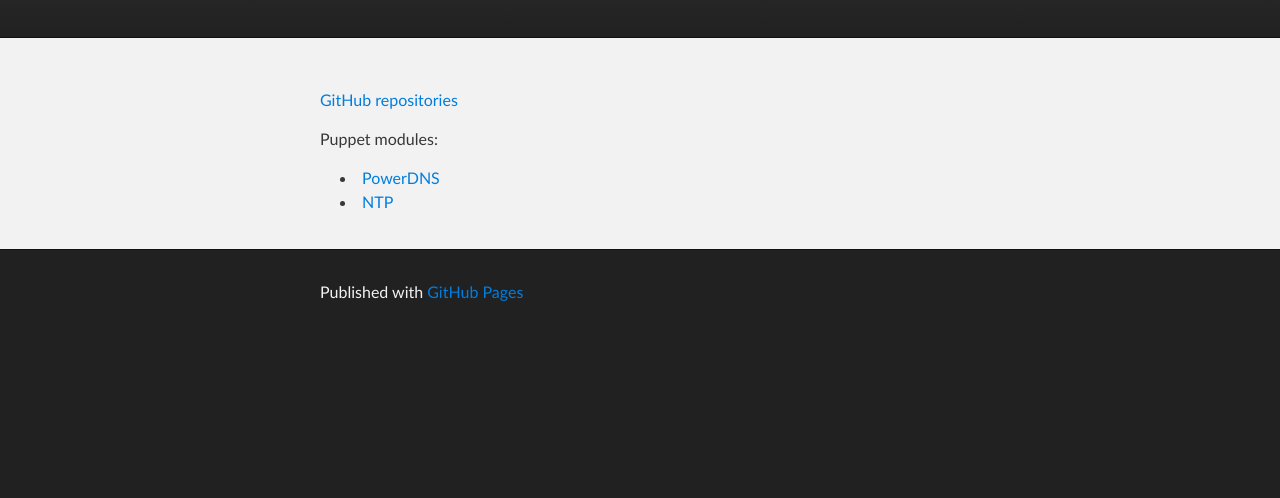
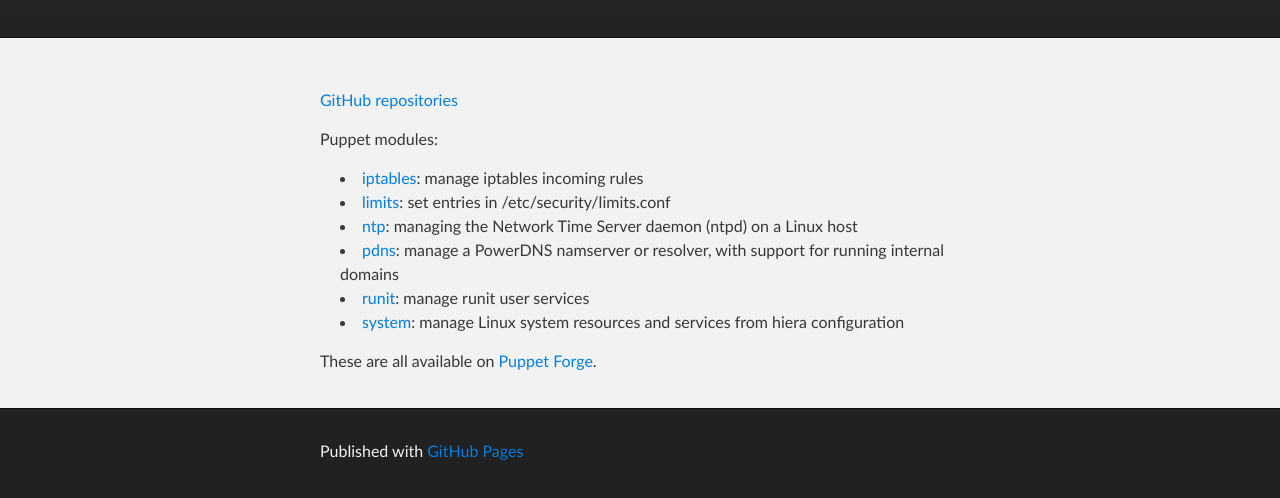
Before and after one commit to erwbgy/erwbgy.github.com, a plain HTML site: page index.html in a window 1280 px wide. Shown: the part 136-634 px from the top of the page. Drawn offline with Linux system fonts and the light colour scheme.

Commit message:
Replace master branch with page content via GitHub

```diff
--- a/index.html
+++ b/index.html
@@ -32,9 +32,19 @@
 <p>Puppet modules:</p>
 
 <ul>
-<li><a href="http://erwbgy.github.com/puppet-pdns/">PowerDNS</a></li>
-<li><a href="http://erwbgy.github.com/puppet-ntp/">NTP</a></li>
-</ul>
+<li>
+<a href="http://erwbgy.github.com/puppet-iptables/">iptables</a>: manage iptables incoming rules</li>
+<li>
+<a href="http://erwbgy.github.com/puppet-limits/">limits</a>: set entries in /etc/security/limits.conf</li>
+<li>
+<a href="http://erwbgy.github.com/puppet-limits/">ntp</a>: managing the Network Time Server daemon (ntpd) on a Linux host </li>
+<li>
+<a href="http://erwbgy.github.com/puppet-pdns/">pdns</a>: manage a PowerDNS namserver or resolver, with support for running internal domains</li>
+<li>
+<a href="http://erwbgy.github.com/puppet-runit/">runit</a>: manage runit user services</li>
+<li>
+<a href="http://erwbgy.github.com/puppet-system/">system</a>: manage Linux system resources and services from hiera configuration</li>
+</ul><p>These are all available on <a href="http://forge.puppetlabs.com/users/erwbgy">Puppet Forge</a>.</p>
       </section>
     </div>
 
--- a/params.json
+++ b/params.json
@@ -1 +1 @@
-{"google":"","note":"Don't delete this file! It's used internally to help with page regeneration.","name":"erwbgy.github.com","body":"[GitHub repositories](http://github.com/erwbgy/)\r\n\r\nPuppet modules:\r\n\r\n* [PowerDNS](http://erwbgy.github.com/puppet-pdns/)\r\n* [NTP](http://erwbgy.github.com/puppet-ntp/)","tagline":""}
+{"google":"","tagline":"","note":"Don't delete this file! It's used internally to help with page regeneration.","name":"erwbgy.github.com","body":"[GitHub repositories](http://github.com/erwbgy/)\r\n\r\nPuppet modules:\r\n\r\n* [iptables](http://erwbgy.github.com/puppet-iptables/): manage iptables incoming rules\r\n* [limits](http://erwbgy.github.com/puppet-limits/): set entries in /etc/security/limits.conf\r\n* [ntp](http://erwbgy.github.com/puppet-limits/): managing the Network Time Server daemon (ntpd) on a Linux host \r\n* [pdns](http://erwbgy.github.com/puppet-pdns/): manage a PowerDNS namserver or resolver, with support for running internal domains\r\n* [runit](http://erwbgy.github.com/puppet-runit/): manage runit user services\r\n* [system](http://erwbgy.github.com/puppet-system/): manage Linux system resources and services from hiera configuration\r\n\r\nThese are all available on [Puppet Forge](http://forge.puppetlabs.com/users/erwbgy)."}
```
Also changed, not shown: 6 other files.
